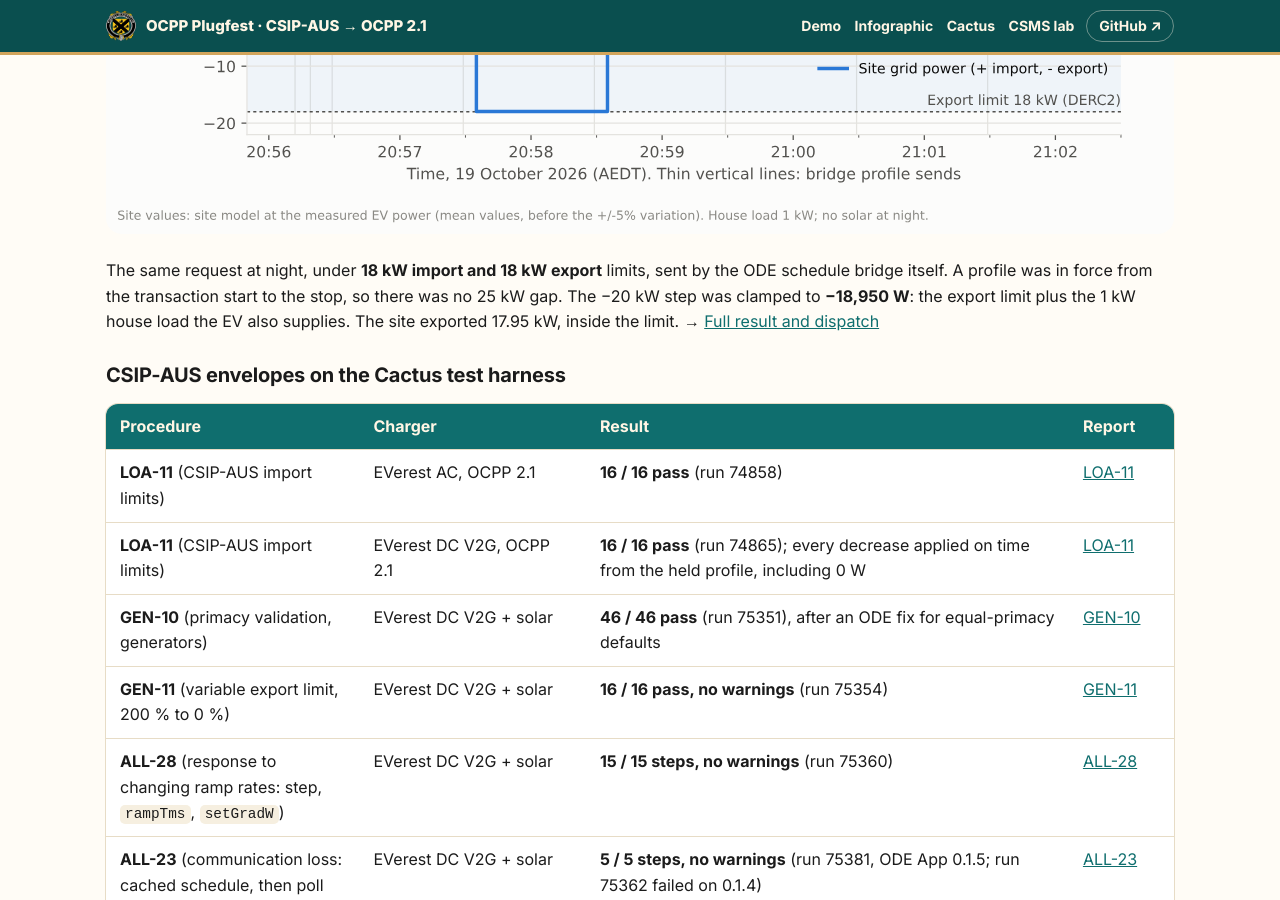
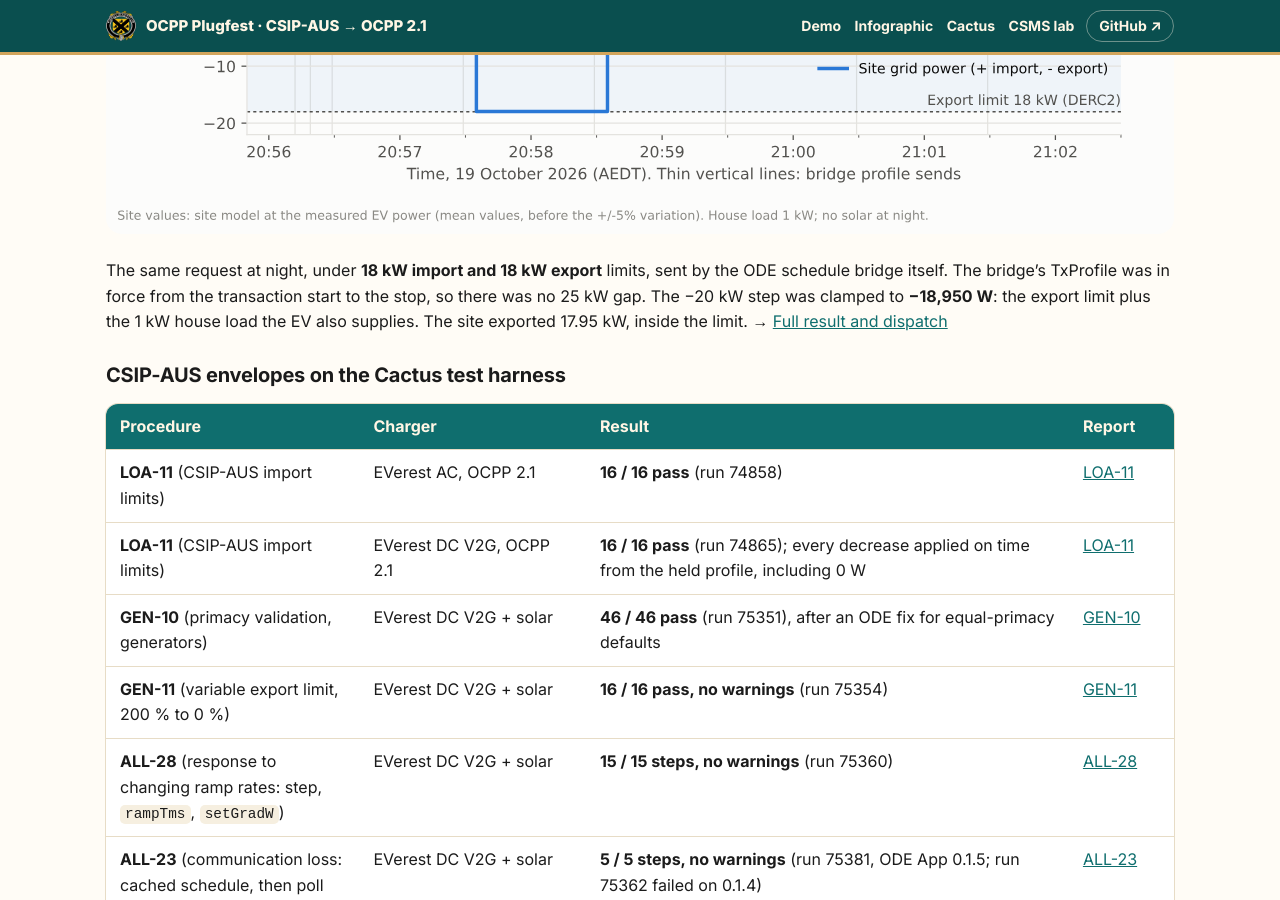
Before and after one commit to purcell-lab/ocpp-plugfest, a Jekyll site: the page built from README.md, in a window 1280 px wide and 900 px high, scrolled down 6896 px. Built offline with Jekyll 4.4.1, drawn with Linux system fonts in a browser that asks for light colours; our own code applies the rules of GitHub Pages for plain Markdown files.

Commit message:
Docs: call the bridge's profile its TxProfile (#2)
Living docs only (README summary, plugfest TODO). Dated result records keep the wording they were written with.


Claude-Session: https://claude.ai/code/session_01Kz9pMr42VvXk76LqnPeaqD

Co-authored-by: Claude Opus 5.5 <noreply@anthropic.com>

```diff
--- a/README.md
+++ b/README.md
@@ -134,7 +134,7 @@ step exactly, and the site stayed inside both limits while the profile was in fo
 <img src="results/2026-10-19-v2g-night-house-load/v2g-night-chart.svg" alt="Requested, dispatched and measured EV power, and site grid power against the 18 kW CSIP-AUS limits" width="100%">
 
 The same request at night, under **18 kW import and 18 kW export** limits, sent by the ODE
-schedule bridge itself. A profile was in force from the transaction start to the stop, so there
+schedule bridge itself. The bridge's TxProfile was in force from the transaction start to the stop, so there
 was no 25 kW gap. The −20 kW step was clamped to **−18,950 W**: the export limit plus the 1 kW
 house load the EV also supplies. The site exported 17.95 kW, inside the limit.
 → [Full result and dispatch](results/2026-10-19-v2g-night-house-load/README.md)
```
Also changed, not shown: TODO.md (+1 -1 lines).
